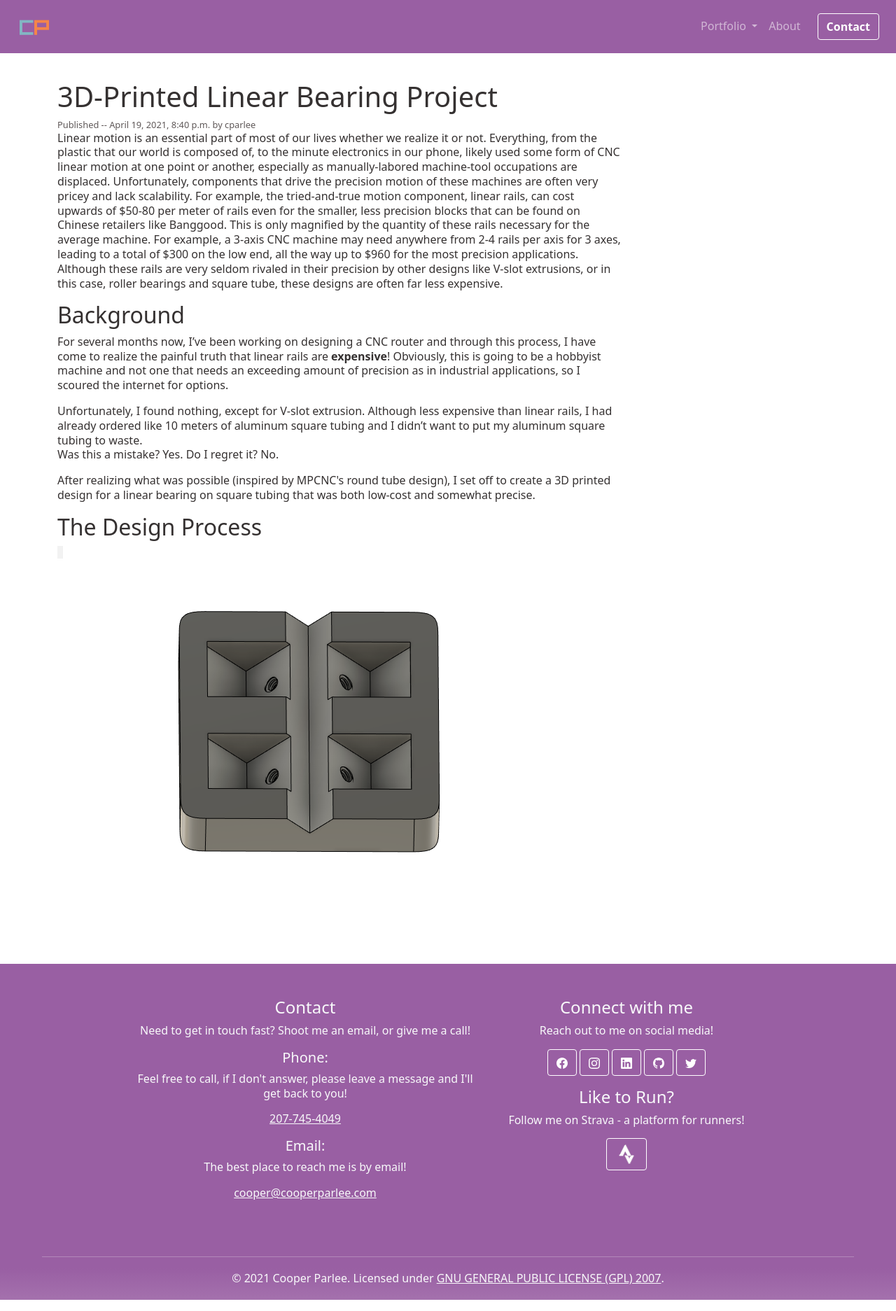
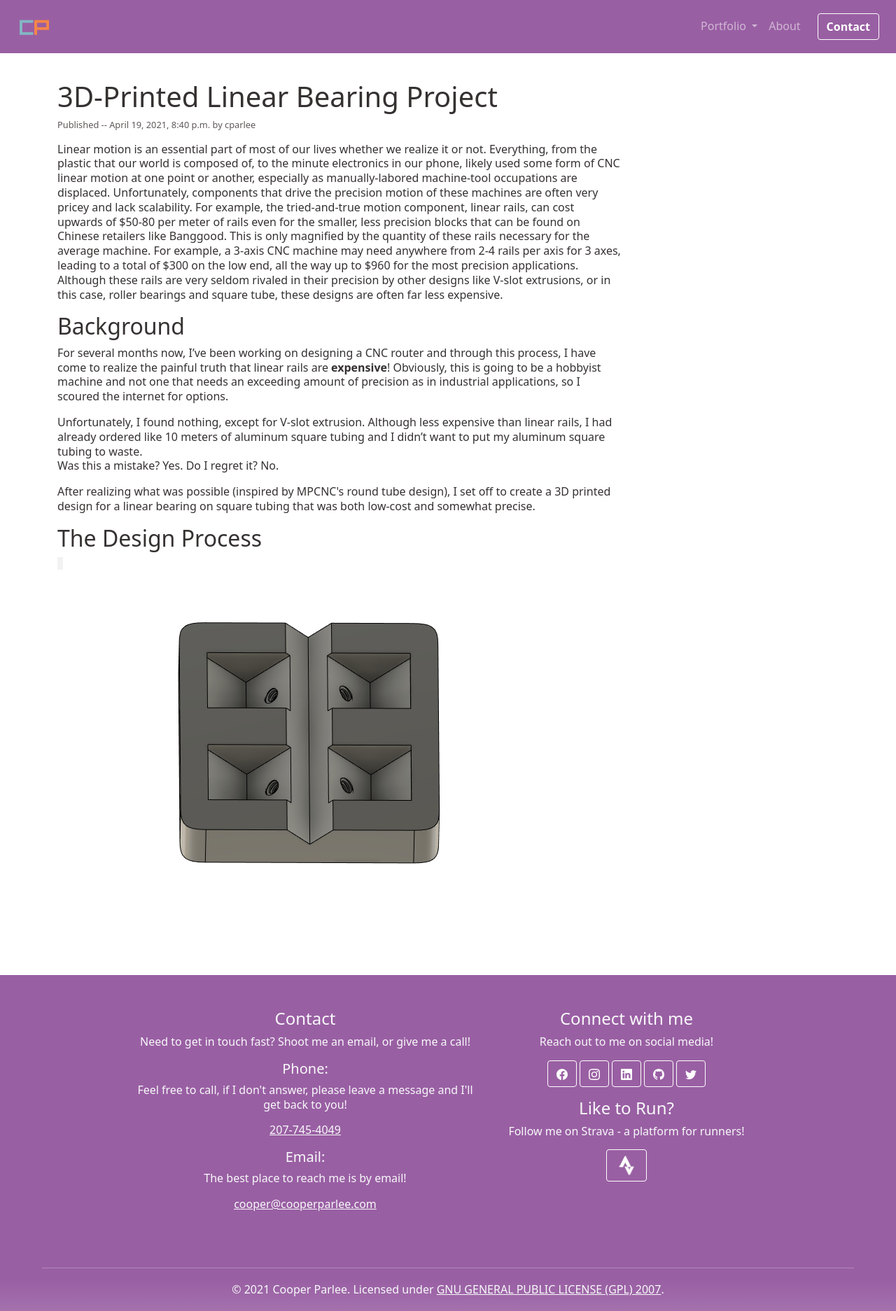
Before and after one commit to CooperParlee/com.cooperparlee, a Django app: a page that uses templates/post_detail.html in a window 1280 px wide. Shown: the whole page at 70% size. Run offline with Django 3.2, Linux system fonts and the light colour scheme; data comes from the database, SQL or seed files in the repository; both versions use the stored data as it was after the commit; some libraries are stand-ins or nearby versions.

Commit message:
repadded and updated db

```diff
--- a/templates/post_detail.html
+++ b/templates/post_detail.html
@@ -2,7 +2,7 @@
 {% block content %}
 {% load static %}
 <div class="container mb-4 mt-5">
-    <div class="row pt-3">
+    <div class="row pt-3 pb-3">
         <div class="col">
             <h1 class="article-head">{{post.title}}</h1>
             <p class="mb-0" id="time">Published -- {{post.updated_on}} by {{post.author}}</p>
```
Also changed, not shown: db.sqlite3.
